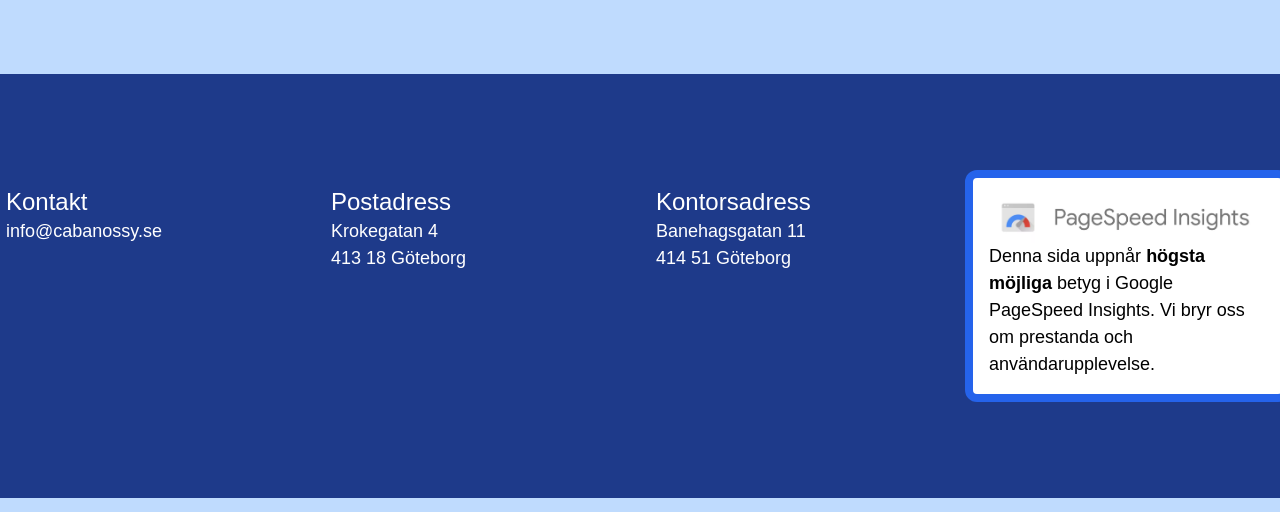
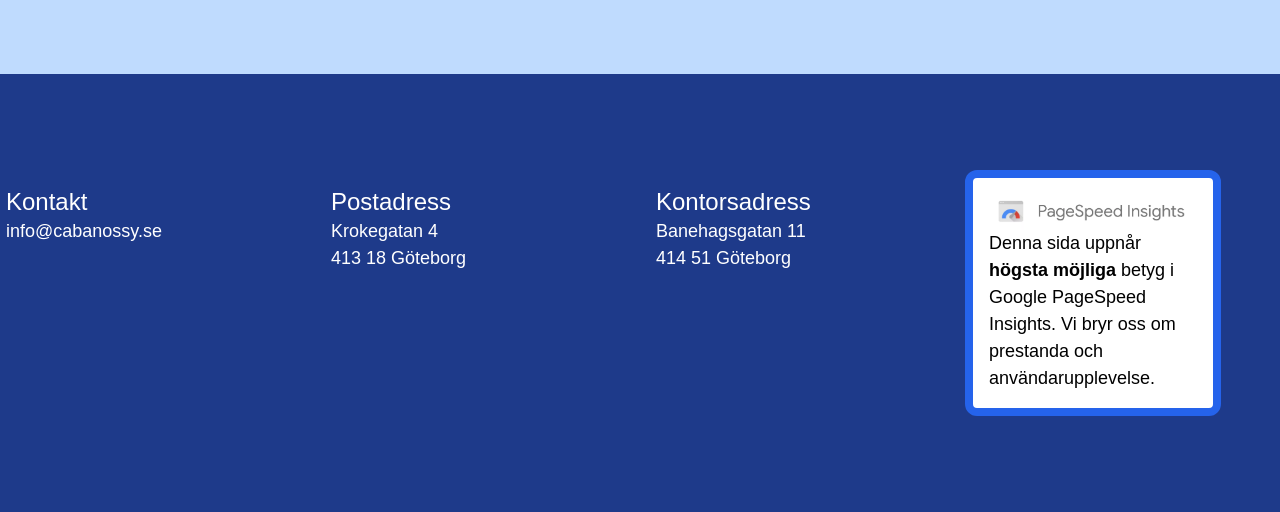
Before and after one commit to insulationman/cabanossy-se, an Astro site: page / in a window 1280 px wide. Shown: the part 2541-3053 px from the top of the page. Built offline with nearby package versions, Linux system fonts and the light colour scheme; Astro itself is replaced by a stand-in of ours.

Commit message:
Update Footer component styling in Footer.astro

```diff
--- a/src/components/Footer.astro
+++ b/src/components/Footer.astro
@@ -19,7 +19,9 @@ import PageSpeedLogo from "../assets/pagespeedlogo.png";
       <p>Banehagsgatan 11</p>
       <p>414 51 Göteborg</p>
     </div>
-    <div class="bg-white text-black p-4 rounded-xl border-blue-600 border-8">
+    <div
+      class="bg-white text-black p-4 rounded-xl border-blue-600 border-8 max-w-64"
+    >
       <Image src={PageSpeedLogo} alt="Google PageSpeed logo" width={700} />
       <p>
         Denna sida uppnår <strong> högsta möjliga </strong>
```
